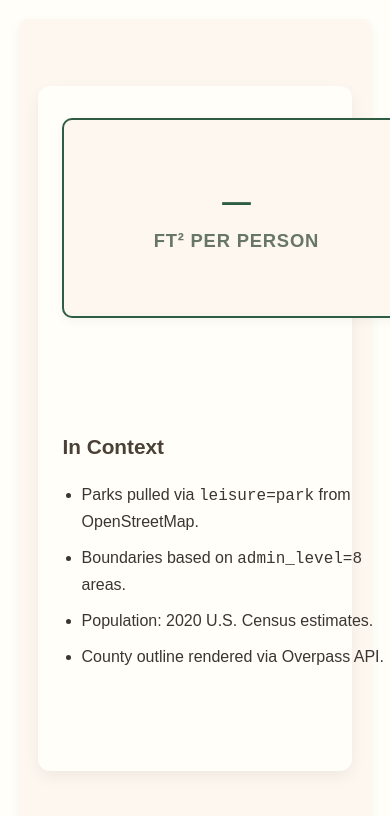
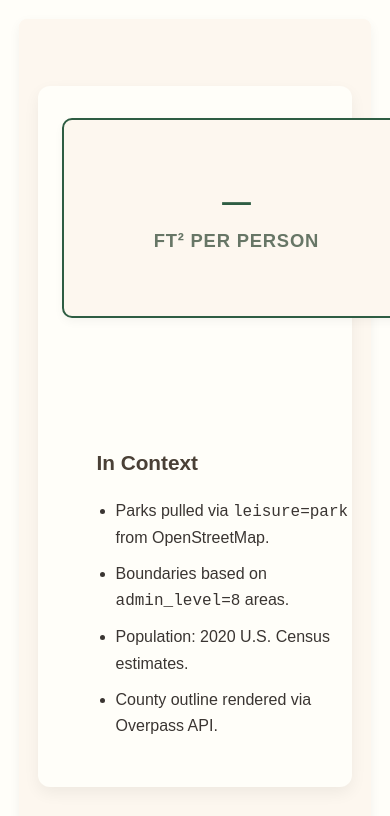
Before and after one commit to mwh-max/civic-return, a website: page results.html in a window 390 px wide. Shown: the top 816 px of the page. Drawn offline with Linux system fonts and the light colour scheme; no server answers.

Commit message:
fixed copy block selector in style.css

```diff
--- a/style.css
+++ b/style.css
@@ -415,12 +415,12 @@ p {
   }
 
   .stat-vertical,
-  .copy block,
+  .copy-block,
   #county-svg-container {
     margin: 0 auto;
   }
 
-  .copy block {
+  .copy-block {
     margin-top: 2rem;
   }
 }
```
Also changed, not shown: package.json (added, +23 -0 lines).
